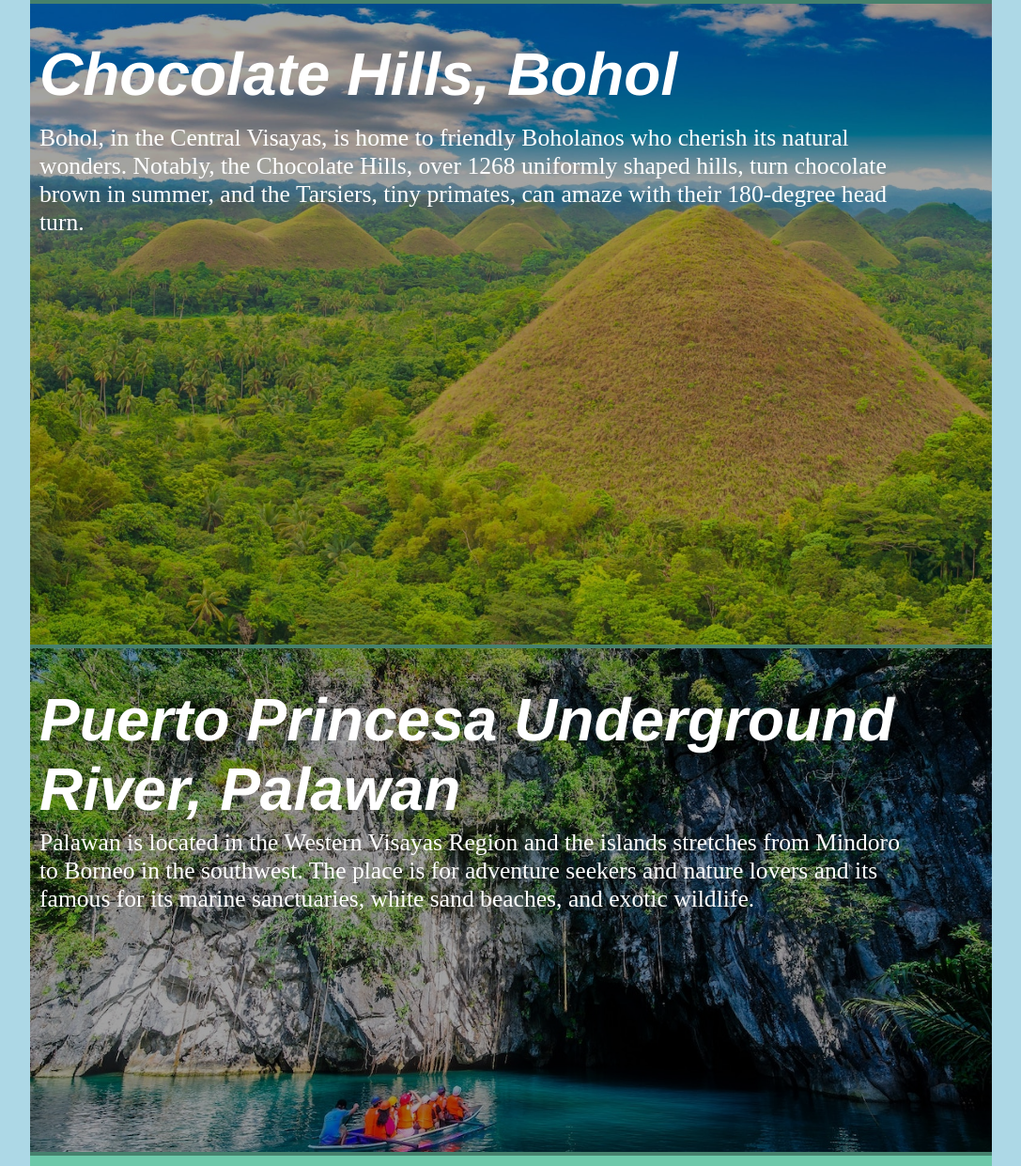
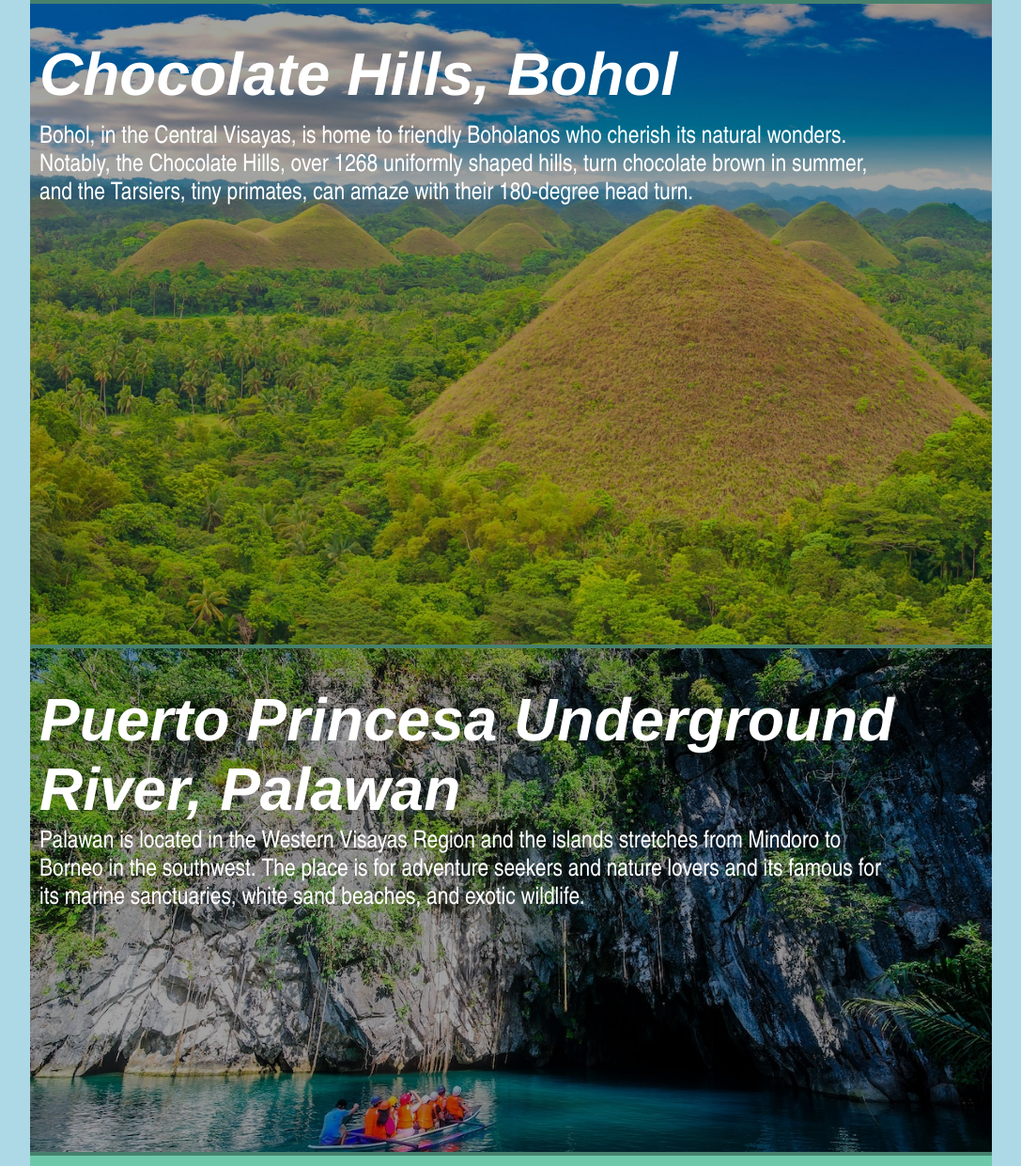
Before and after one commit to nuget1/tourist_spots_philippines, a plain HTML site: page Activity1_CS312/index.html in a window 1280 px wide. Shown: the part 716-1957 px from the top of the page at 94% size, without its empty margins (96-1183 px from the left). Drawn offline with Linux system fonts and the light colour scheme.

Commit message:
Merged yustine's code

```diff
--- a/Activity1_CS312/css/homepageDesign.css
+++ b/Activity1_CS312/css/homepageDesign.css
@@ -71,54 +71,6 @@ background-color:rgb(130, 130, 252);
     opacity: 0.3;
 }
 
-/* -------------- Base --------------
-
-.boracay {
-    position: relative;
-    width: 100%;
-    height: 400px;
-    justify-content: space-between;
-    align-items: flex-start;
-}
-
-.boracay .content {
-    flex: 1;
-    text-align: left;
-}
-
-.boracay img {
-    flex: 1;
-    width: 100%;
-    height: auto;
-    overflow: hidden;
-}
-
-.boracay h1 {
-    position: absolute;
-    margin-top: 3vw;
-    width: 800px;
-    font-size: 5vw;
-    color: white;
-    font-family: helvetica, sans-serif;
-    font-style: oblique;
-    font-stretch: semi-condensed;
-    text-decoration: none;
-    padding-left: 10px;
-    z-index: 3;
-}
-
-.boracay p {
-    position: absolute;
-    margin-top: 10vw;
-    width: 90%;
-    padding-left: 10px;
-    font-size: 1.8vw;
-    color: white;
-    z-index: 3;
-}
-
-------------------------------------- */
-
 .boracay, .bohol, .puerto {
     position: relative;
     width: 100%;
@@ -161,7 +113,7 @@ background-color:rgb(130, 130, 252);
     font-size: 2vw;
     color: white;
     z-index: 3;
-    font-family: 'Times New Roman', Times, serif;
+    font-family: Arial Narrow;
 }
 
 .puerto p {
@@ -172,7 +124,7 @@ background-color:rgb(130, 130, 252);
     font-size: 2vw;
     color: white;
     z-index: 3;
-    font-family: 'Times New Roman', Times, serif;
+    font-family: Arial Narrow;
 }
 
 #news {
```
Also changed, not shown: Activity1_CS312/index.html (+3 -3 lines).
